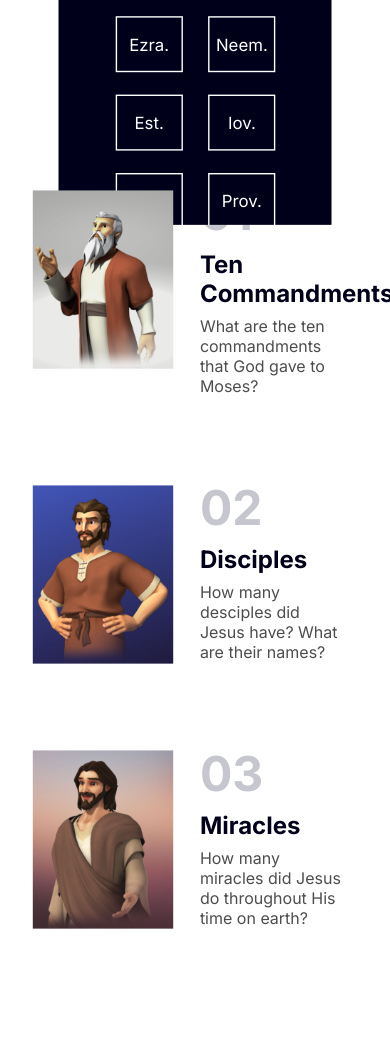
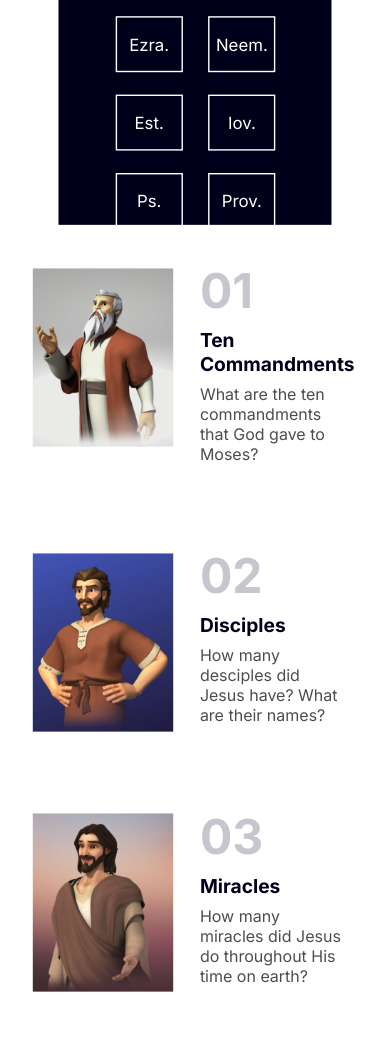
Before and after one commit to MarkDohan/Book, a plain HTML site: page index.html in a window 390 px wide. Shown: the part 1400-2439 px from the top of the page. Before the commit the page ends 2393 px from the top, so only its background shows below. Drawn offline with Linux system fonts and the light colour scheme.

Commit message:
Add files via upload

```diff
--- a/style.css
+++ b/style.css
@@ -408,6 +408,17 @@ ul a:hover, .logo:hover{
       font-size: 1.5rem;
     }
 }
+@media screen and (max-width:390px){
+    .part{
+        margin-top: -22%;
+    }
+    .three-colums{
+        margin-top: 210%;
+    }
+    .text h2{
+        font-size: 1.2rem;
+    }
+}
 @media screen and (max-width:375px){
     .part{
         margin-top: -20%;
```
